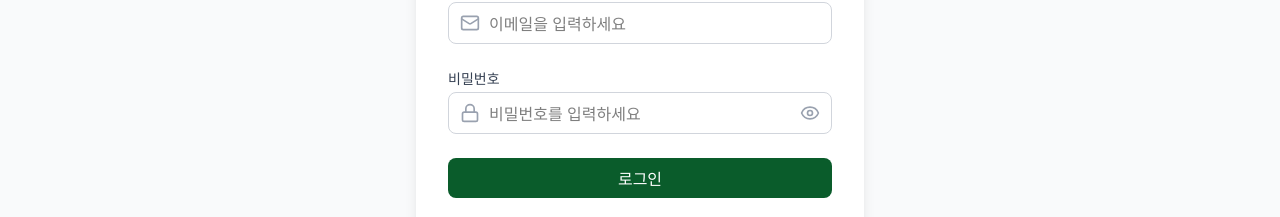
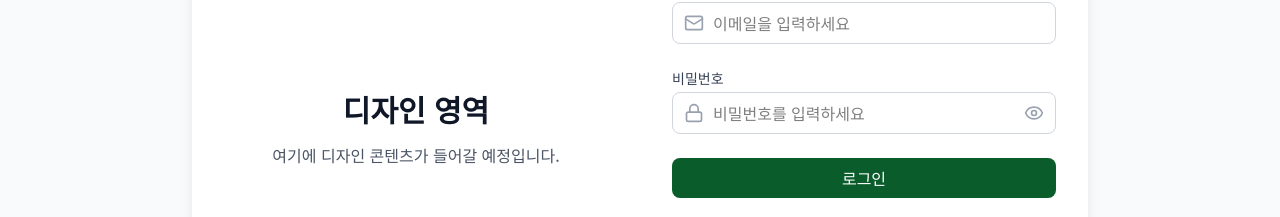
Before and after one commit to BALLFiN/BALLFiN-FE, a React (Vite) app: page /login in a window 1280 px wide. Shown: the part 335-552 px from the top of the page. Built offline with nearby package versions, Linux system fonts and the light colour scheme; no server answers; a web font is replaced by a local one.

Commit message:
🎨: 로그인 컨테이너 좌/우 분리

```diff
--- a/src/pages/auth/loginPage.tsx
+++ b/src/pages/auth/loginPage.tsx
@@ -70,7 +70,21 @@ export default function LoginPage() {
 
   return (
     <div className="min-h-screen bg-gray-50 flex items-center justify-center p-4">
-      <div className="max-w-md w-full bg-white rounded-2xl shadow-lg p-8">
+      <div className="max-w-4xl w-full bg-white rounded-2xl shadow-lg flex">
+        {/* 왼쪽 디자인 영역 */}
+        <div className="hidden lg:flex lg:w-1/2 bg-white items-center justify-center p-8 rounded-2xl">
+          <div className="text-center">
+            <h2 className="text-3xl font-bold text-gray-900 mb-4">
+              디자인 영역
+            </h2>
+            <p className="text-gray-600">
+              여기에 디자인 콘텐츠가 들어갈 예정입니다.
+            </p>
+          </div>
+        </div>
+
+        {/* 오른쪽 로그인 영역 */}
+        <div className="w-full lg:w-1/2 p-8">
           <div className="text-center mb-8">
             <img src={BALLFiNLogo} alt="BALLFiN" className="mx-auto mb-4 h-8" />
             <h1 className="text-2xl font-bold text-gray-900 mb-2">
@@ -204,6 +218,7 @@ export default function LoginPage() {
             </p>
           </div>
         </div>
+      </div>
 
       {toast.show && (
         <Toast
```
Lines whose indentation alone changed are shown as unchanged.
